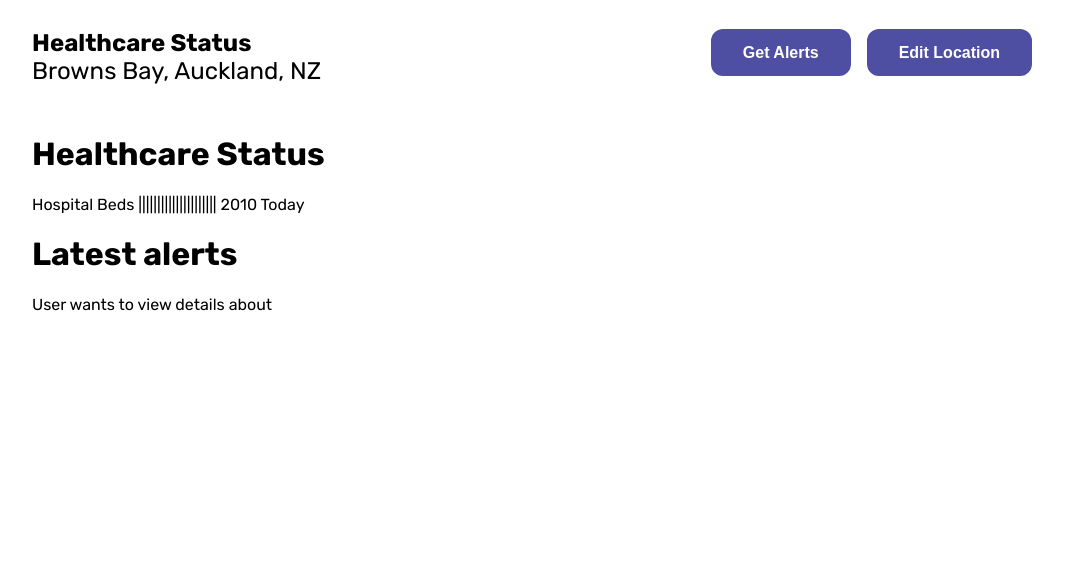
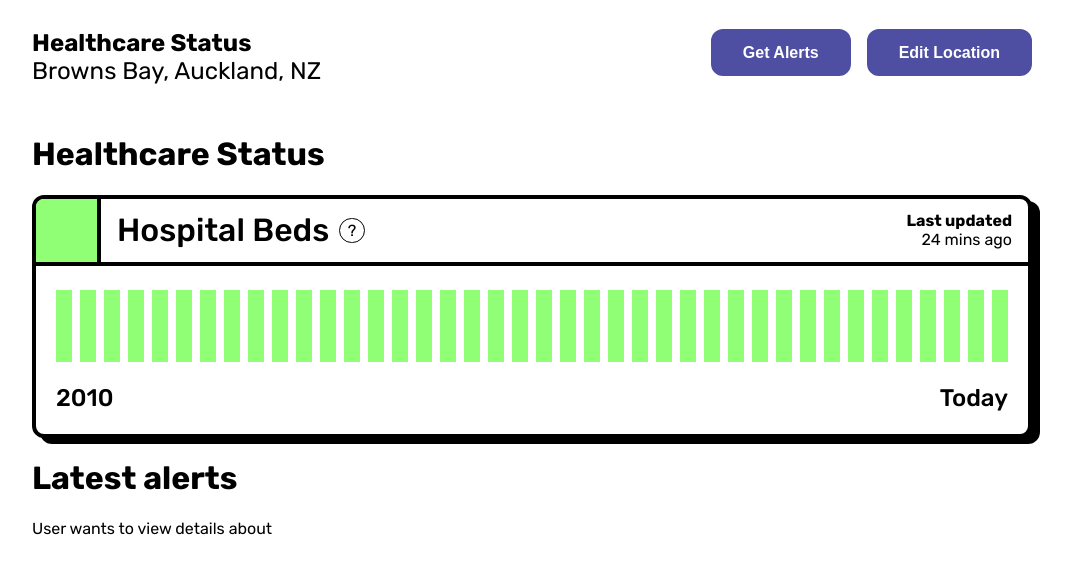
Before and after one commit to StatuspageNZ/statuspage, a React (Create React App) app: page /details in a window 1280 px wide. Shown: the top 574 px of the page, without its empty margins (108-1179 px from the left). Built offline with nearby package versions, Linux system fonts and the light colour scheme.

Commit message:
bar graph layout

```diff
--- a/src/App.css
+++ b/src/App.css
@@ -382,3 +382,94 @@ button {
 .app-details__container {
   width: 100%;
 }
+
+.bar-graph__container {
+  background: #FFFFFF;
+  border: 4px solid #000000;
+  box-sizing: border-box;
+  box-shadow: 8px 6px 0px #000000;
+  border-radius: 12px;
+  overflow: hidden;
+}
+
+.bar-graph__header {
+  display: flex;
+  border-bottom: 4px solid black;
+  align-items: center;
+}
+
+.bar-graph__status-indicator {
+  width: 61px;
+  height: 63px;
+  background: #91FF76;
+  border-right: 4px solid black;
+  display: inline-block;
+}
+
+.bar-graph__title {
+  display:flex;
+  flex: 1;
+  align-items: center;
+  margin-left:16px;
+}
+
+.bar-graph__title-text {
+  font-style: normal;
+  font-weight: 500;
+  font-size: 32px;
+  line-height: 38px;
+}
+
+.bar-graph__info {
+  display:flex;
+  align-items: center;
+  justify-content: center;
+  box-sizing: border-box;
+  width: 25.67px;
+  height: 25.67px;
+  border: 1px solid black;
+  border-radius: 100px;
+  margin-left: 10px;
+}
+
+.bar-graph__timestamp {
+  font-size: 16px;
+  line-height: 19px;
+  margin-right: 16px;
+  text-align:right;
+}
+.bar-graph__timestamp-desc {
+  font-weight: bold;
+}
+
+.bar-graph__graph {
+  display: flex;
+  padding: 0 20px;
+  margin-top: 24px;
+  padding-right: 12px;
+}
+.bar-graph__bar {
+  width: 16px;
+  height: 72px;
+  margin-right: 8px;
+}
+
+.bar-graph__bar--green {
+  background: #91ff76;
+}
+.bar-graph__bar--yellow {
+  background: #fcff76;
+}
+.bar-graph__bar--red {
+  background: #ff7676;
+}
+
+.bar-graph__footer {
+  display: flex;
+  justify-content: space-between;
+
+  font-weight: 500;
+  font-size: 24px;
+  line-height: 28px;
+  padding: 22px 20px;
+}
--- a/src/AppDetails.js
+++ b/src/AppDetails.js
@@ -159,9 +159,66 @@ function AppDetails({ location }) {
 
       <div className="app-details__container">
         {/* ILIA TO DO */}
-        <h1 className="">Healthcare Status</h1>
+        <h1>Healthcare Status</h1>
         <div className="bar-graph__container">
-          Hospital Beds ||||||||||||||||||||| 2010 Today
+          <div className="bar-graph__header">
+            <div className="bar-graph__status-indicator"></div>
+            <div className="bar-graph__title">
+              <div className="bar-graph__title-text">Hospital Beds</div>
+              <div className="bar-graph__info">?</div>
+            </div>
+            <div className="bar-graph__timestamp">
+              <div className="bar-graph__timestamp-desc">Last updated</div>
+              <div className="bar-graph__timestamp-value">24 mins ago</div>
+            </div>
+          </div>
+          <div className="bar-graph__graph">
+            <div className="bar-graph__bar bar-graph__bar--green" />
+            <div className="bar-graph__bar bar-graph__bar--green" />
+            <div className="bar-graph__bar bar-graph__bar--green" />
+            <div className="bar-graph__bar bar-graph__bar--green" />
+            <div className="bar-graph__bar bar-graph__bar--green" />
+            <div className="bar-graph__bar bar-graph__bar--green" />
+            <div className="bar-graph__bar bar-graph__bar--green" />
+            <div className="bar-graph__bar bar-graph__bar--green" />
+            <div className="bar-graph__bar bar-graph__bar--green" />
+            <div className="bar-graph__bar bar-graph__bar--green" />
+            <div className="bar-graph__bar bar-graph__bar--green" />
+            <div className="bar-graph__bar bar-graph__bar--green" />
+            <div className="bar-graph__bar bar-graph__bar--green" />
+            <div className="bar-graph__bar bar-graph__bar--green" />
+            <div className="bar-graph__bar bar-graph__bar--green" />
+            <div className="bar-graph__bar bar-graph__bar--green" />
+            <div className="bar-graph__bar bar-graph__bar--green" />
+            <div className="bar-graph__bar bar-graph__bar--green" />
+            <div className="bar-graph__bar bar-graph__bar--green" />
+            <div className="bar-graph__bar bar-graph__bar--green" />
+            <div className="bar-graph__bar bar-graph__bar--green" />
+            <div className="bar-graph__bar bar-graph__bar--green" />
+            <div className="bar-graph__bar bar-graph__bar--green" />
+            <div className="bar-graph__bar bar-graph__bar--green" />
+            <div className="bar-graph__bar bar-graph__bar--green" />
+            <div className="bar-graph__bar bar-graph__bar--green" />
+            <div className="bar-graph__bar bar-graph__bar--green" />
+            <div className="bar-graph__bar bar-graph__bar--green" />
+            <div className="bar-graph__bar bar-graph__bar--green" />
+            <div className="bar-graph__bar bar-graph__bar--green" />
+            <div className="bar-graph__bar bar-graph__bar--green" />
+            <div className="bar-graph__bar bar-graph__bar--green" />
+            <div className="bar-graph__bar bar-graph__bar--green" />
+            <div className="bar-graph__bar bar-graph__bar--green" />
+            <div className="bar-graph__bar bar-graph__bar--green" />
+            <div className="bar-graph__bar bar-graph__bar--green" />
+            <div className="bar-graph__bar bar-graph__bar--green" />
+            <div className="bar-graph__bar bar-graph__bar--green" />
+            <div className="bar-graph__bar bar-graph__bar--green" />
+            <div className="bar-graph__bar bar-graph__bar--green" />
+          </div>
+          <div className="bar-graph__footer">
+            <div className="bar-graph__year">2010</div>
+            <div className="bar-graph__date">Today</div>
+          </div>
+
         </div>
         {/* OLAF TO DO */}
         <h1>Latest alerts</h1>
```
